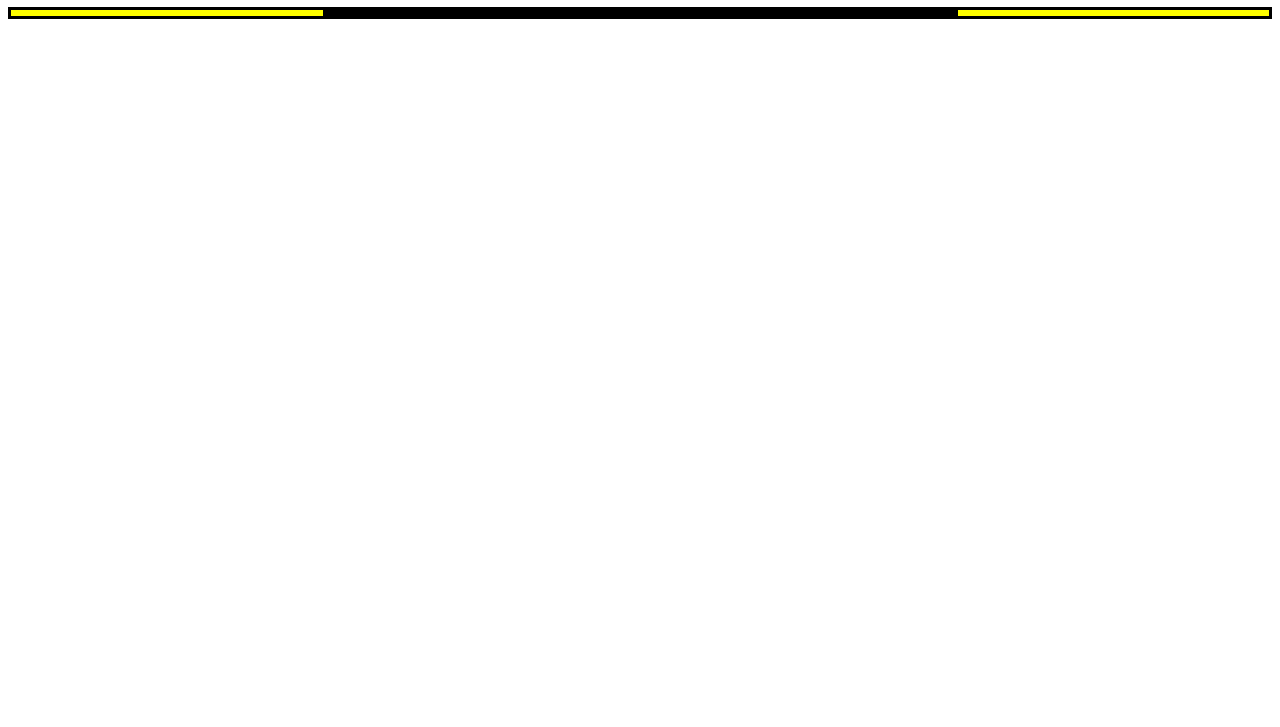
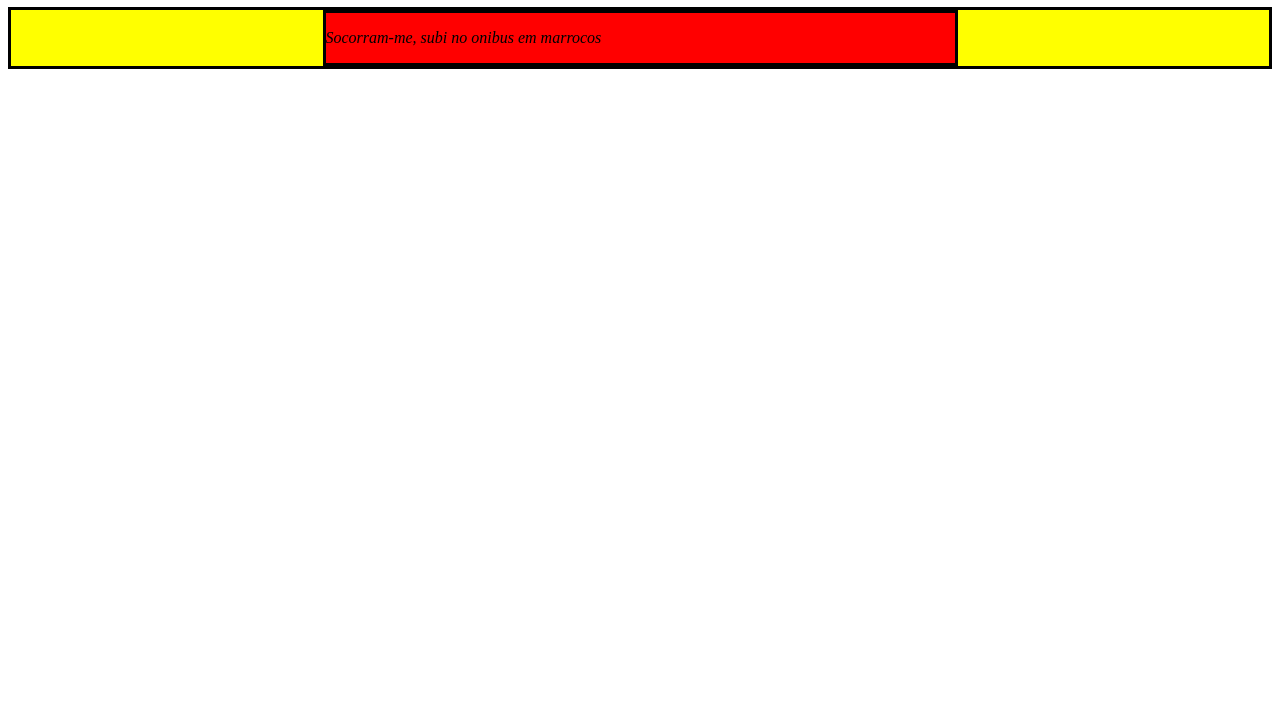
Before and after one commit to AndersonSilva94/trybe-exercises-fundamentals, a plain HTML site: page exercises/bloco_5/dia_2/exercicio.html in a window 1280 px wide. Shown: the part 73-800 px from the top of the page. Drawn offline with Linux system fonts and the light colour scheme.

Commit message:
Exercícios - Questão 4

```diff
--- a/exercises/bloco_5/dia_2/exercicio.html
+++ b/exercises/bloco_5/dia_2/exercicio.html
@@ -68,6 +68,10 @@
       //Questão 3
       let div2 = document.createElement("div");
       document.querySelector("div").appendChild(div2).className = "center-content";
+
+      //Questão 4
+      let p = document.createElement("p");
+      document.querySelector(".center-content").appendChild(p).innerText = "Socorram-me, subi no onibus em marrocos"
     </script>
   </body>
 </html>
```
